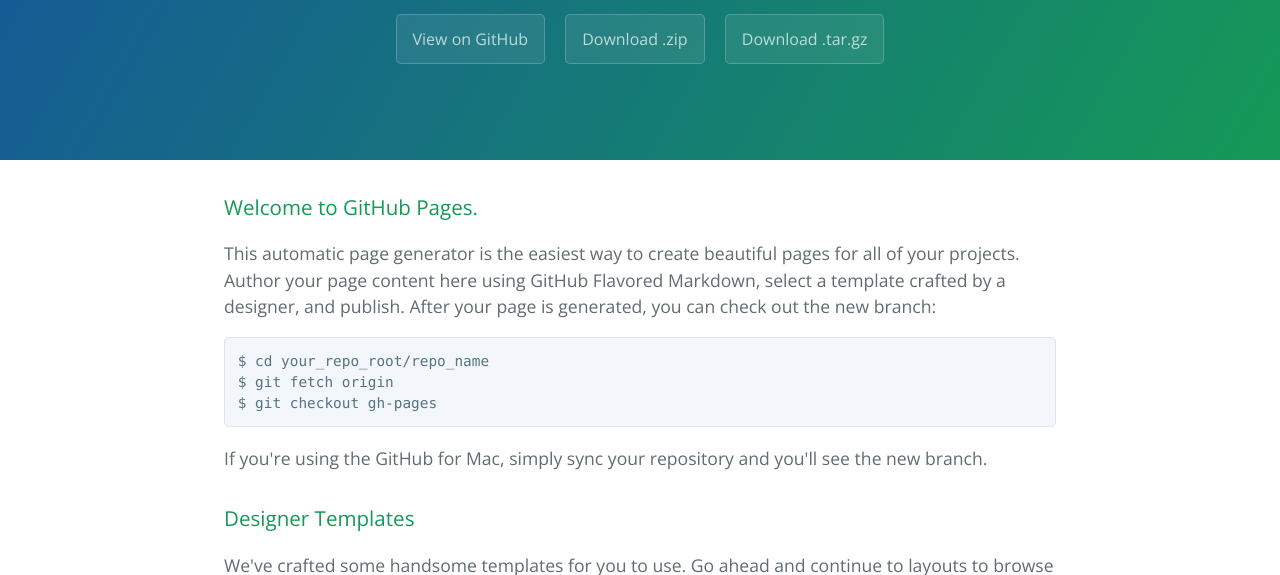
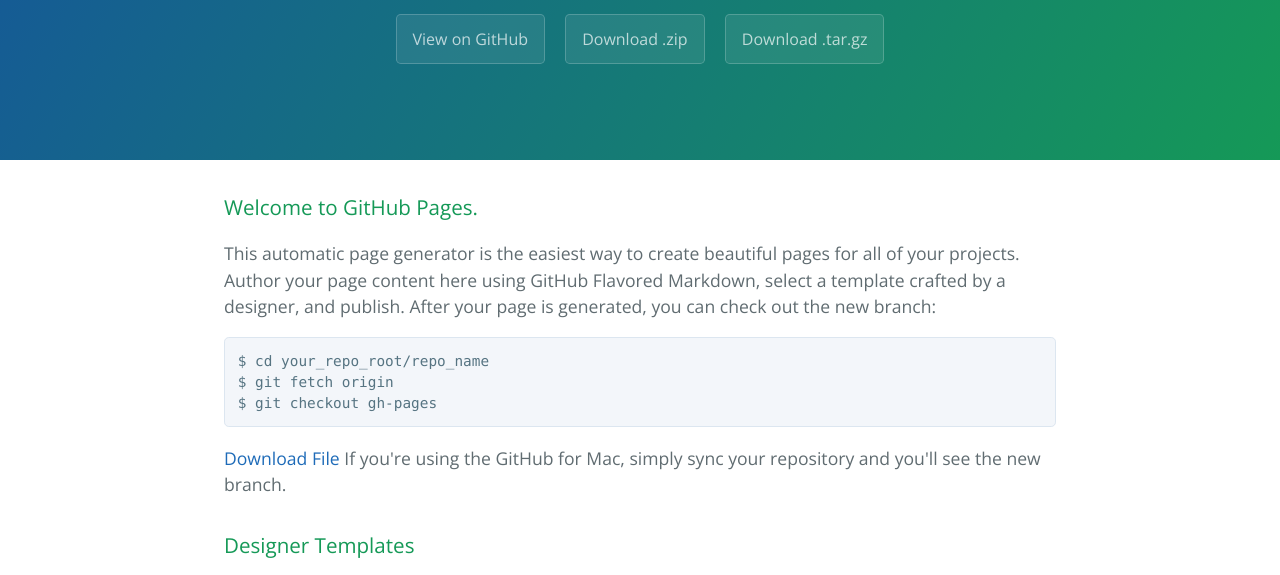
Before and after one commit to an0Nym0us63/SqueezeBox-Control-LMS-Jeedom, a plain HTML site: page index.html in a window 1280 px wide. Shown: the part 176-751 px from the top of the page. Drawn offline with nearby package versions, Linux system fonts and the light colour scheme.

Commit message:
Create gh-pages branch via GitHub

```diff
--- a/index.html
+++ b/index.html
@@ -29,7 +29,8 @@
 $ git checkout gh-pages
 </code></pre>
 
-<p>If you're using the GitHub for Mac, simply sync your repository and you'll see the new branch.</p>
+<p><a href="repoSqueezeboxControl.xml">Download File</a>
+If you're using the GitHub for Mac, simply sync your repository and you'll see the new branch.</p>
 
 <h3>
 <a id="designer-templates" class="anchor" href="#designer-templates" aria-hidden="true"><span class="octicon octicon-link"></span></a>Designer Templates</h3>
```
Also changed, not shown: params.json (+1 -1 lines).
